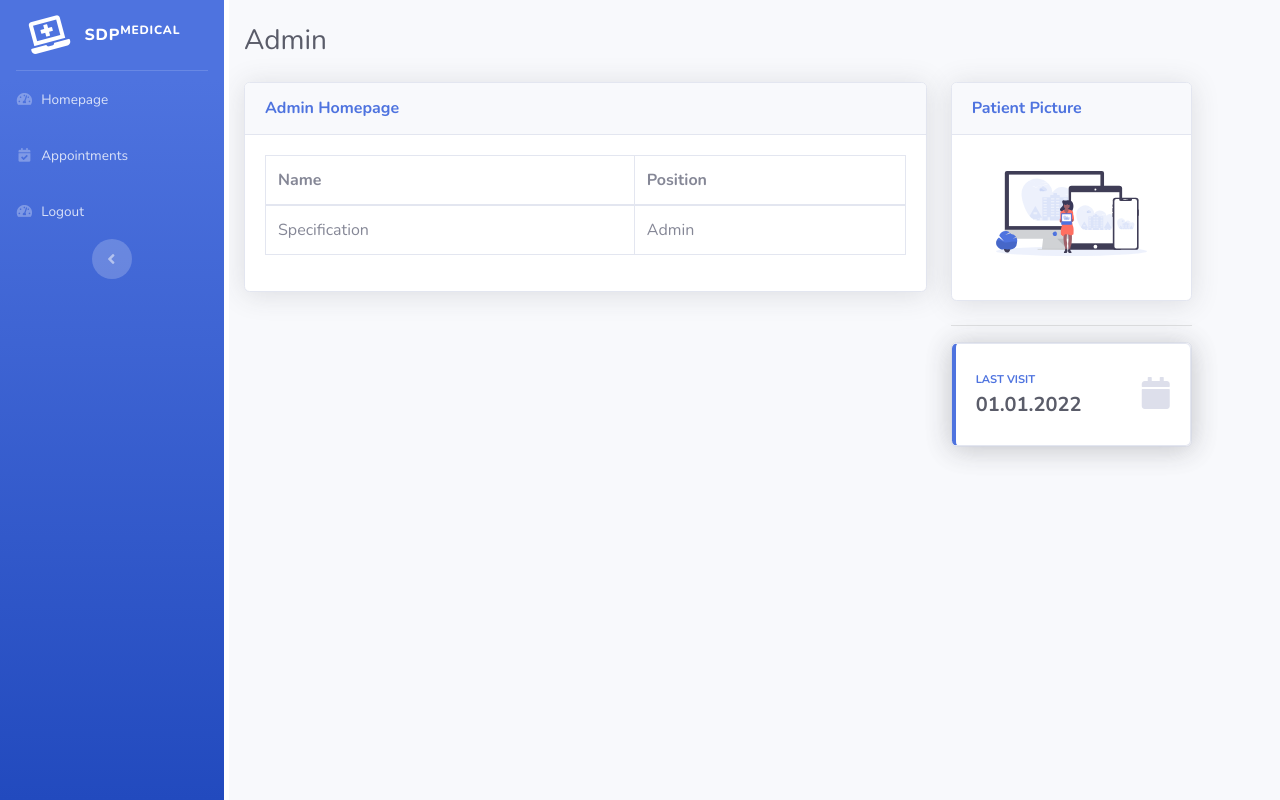
After one commit to ugrcnkaya/medical_management_system, a Flask app: template website/templates/admin.html in a window 1280 px wide. The commit adds this page. Run offline with Flask 2, Linux system fonts and the light colour scheme; the template is opened without the code that fills it, so the values that code supplies are empty; some libraries are stand-ins or nearby versions.

Commit message:
Login Role Added -> Admin

```diff
--- /dev/null
+++ b/website/templates/admin.html
@@ -0,0 +1,85 @@
+{% extends "base.html" %}
+{% block title %}Admin Panel{% endblock %}
+{% block content %}
+
+                    <!-- Page Heading -->
+                    <h1 class="h3 mb-4 text-gray-800">Admin</h1>
+
+        <div class="row">
+             <div class="col-lg-8">
+                    <div class="card shadow mb-4">
+                        <div class="card-header py-3">
+                            <h6 class="m-0 font-weight-bold text-primary">Admin Homepage</h6>
+                        </div>
+                        <div class="card-body">
+                            <div class="table-responsive">
+                                <table class="table table-bordered" id="dataTable" width="100%" cellspacing="0">
+                                    <thead>
+                                        <tr>
+                                            <th>Name</th>
+                                            <th>Position</th>
+
+                                        </tr>
+                                    </thead>
+
+                                    <tbody>
+
+                                     <tr>
+                                            <td>Specification</td>
+                                            <td>Admin</td>
+                                     </tr>
+
+
+
+
+                                    </tbody>
+                                </table>
+                            </div>
+                        </div>
+                    </div>
+                </div>
+
+                <div class="col-lg-3">
+<!-- User Picture-->
+
+<div class="card shadow mb-4">
+    <div class="card-header py-3">
+        <h6 class="m-0 font-weight-bold text-primary">Patient Picture</h6>
+    </div>
+
+    <div class="card-body">
+        <div class="text-center">
+            <img class="img-fluid px-3 px-sm-4 mt-3 mb-4" style="width: 25rem;"
+                src="img/undraw_posting_photo.svg" alt="...">
+        </div>
+
+
+
+    </div>
+</div>
+
+<hr>
+
+<!-- Invoices-->
+
+<div class="card shadow mb-6">
+    <div class="card border-left-primary shadow h-100 py-2">
+        <div class="card-body">
+            <div class="row no-gutters align-items-center">
+                <div class="col mr-2">
+                    <div class="text-xs font-weight-bold text-primary text-uppercase mb-1">
+                        Last Visit</div>
+                    <div class="h5 mb-0 font-weight-bold text-gray-800">01.01.2022</div>
+                </div>
+                <div class="col-auto">
+                    <i class="fas fa-calendar fa-2x text-gray-300"></i>
+                </div>
+            </div>
+        </div>
+    </div>
+</div>
+
+                </div>
+             </div>
+
+{% endblock %}
--- a/website/templates/base.html
+++ b/website/templates/base.html
@@ -90,7 +90,16 @@
                     <i class="fas fa-fw fa-file-invoice"></i>
                     <span>Invoices</span></a>
             </li>
-{% endif %}
+
+
+    {% elif admin != None %}
+         <li class="nav-item">
+                <a class="nav-link" href="/">
+                    <i class="fas fa-fw fa-tachometer-alt"></i>
+                    <span>Admin Home</span></a>
+            </li>
+
+    {% endif %}
 
 
              <li class="nav-item">
```
Also changed, not shown: website/auth.py (+18 -6 lines), website/views.py (+31 -13 lines).
